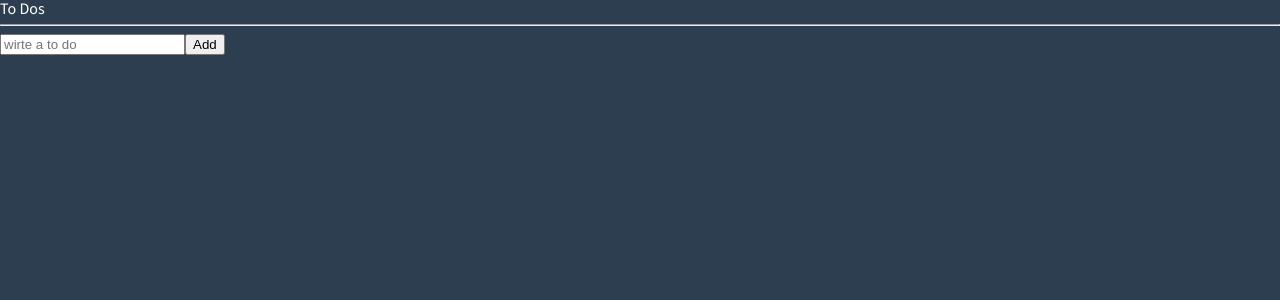
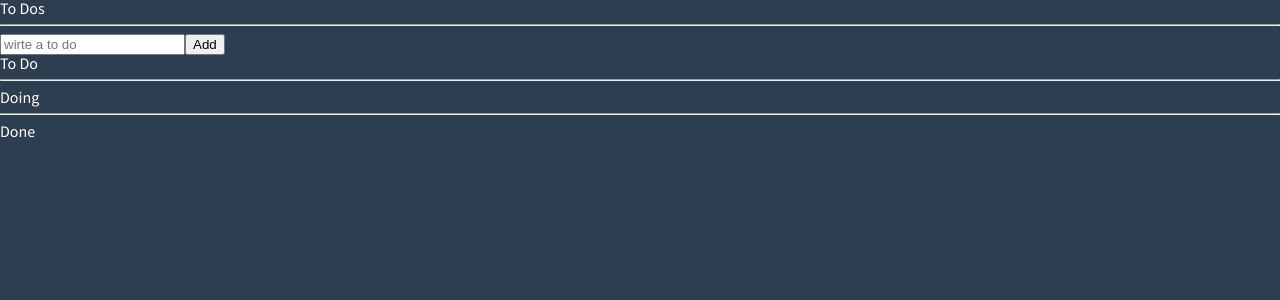
Before and after one commit to babooteng2/react-masterclass, a React (Create React App) app: page / in a window 1280 px wide. Shown: the top 300 px of the page. Built offline with nearby package versions, Linux system fonts and the light colour scheme.

Commit message:
#5.16 Selectors part One - get the data from selector without mutating atom

```diff
--- a/src/atoms.tsx
+++ b/src/atoms.tsx
@@ -1,4 +1,4 @@
-import { atom } from "recoil";
+import { atom, selector } from "recoil";
 export interface IToDo {
   id: number;
   text: string;
@@ -9,3 +9,15 @@
   key: "toDo",
   default: [],
 });
+
+export const toDoSelector = selector({
+  key: "toDoSelector",
+  get: ({ get }) => {
+    const toDos = get(toDoState);
+    return [
+      toDos.filter((toDo) => toDo.category === "TO_DO"),
+      toDos.filter((toDo) => toDo.category === "DOING"),
+      toDos.filter((toDo) => toDo.category === "DONE"),
+    ];
+  },
+});
--- a/src/components/TodoList.tsx
+++ b/src/components/TodoList.tsx
@@ -1,19 +1,34 @@
 import React from "react";
 import { useRecoilValue } from "recoil";
-import { toDoState } from "../atoms";
+import { toDoSelector, toDoState } from "../atoms";
 import CreateToDo from "./CreateToDo";
 import ToDo from "./ToDo";
 
 function TodoList() {
-  const toDos = useRecoilValue(toDoState);
-  console.log(toDos);
+  /* const toDos = useRecoilValue(toDoState); */
+  const [toDo, doing, done] = useRecoilValue(toDoSelector);
   return (
     <div>
       <h1>To Dos</h1>
       <hr />
       <CreateToDo />
+      <h2>To Do</h2>
       <ul>
-        {toDos.map((toDo) => (
+        {toDo.map((toDo) => (
+          <ToDo key={toDo.id} {...toDo} />
+        ))}
+      </ul>
+      <hr />
+      <h2>Doing</h2>
+      <ul>
+        {doing.map((toDo) => (
+          <ToDo key={toDo.id} {...toDo} />
+        ))}
+      </ul>
+      <hr />
+      <h2>Done</h2>
+      <ul>
+        {done.map((toDo) => (
           <ToDo key={toDo.id} {...toDo} />
         ))}
       </ul>
```
